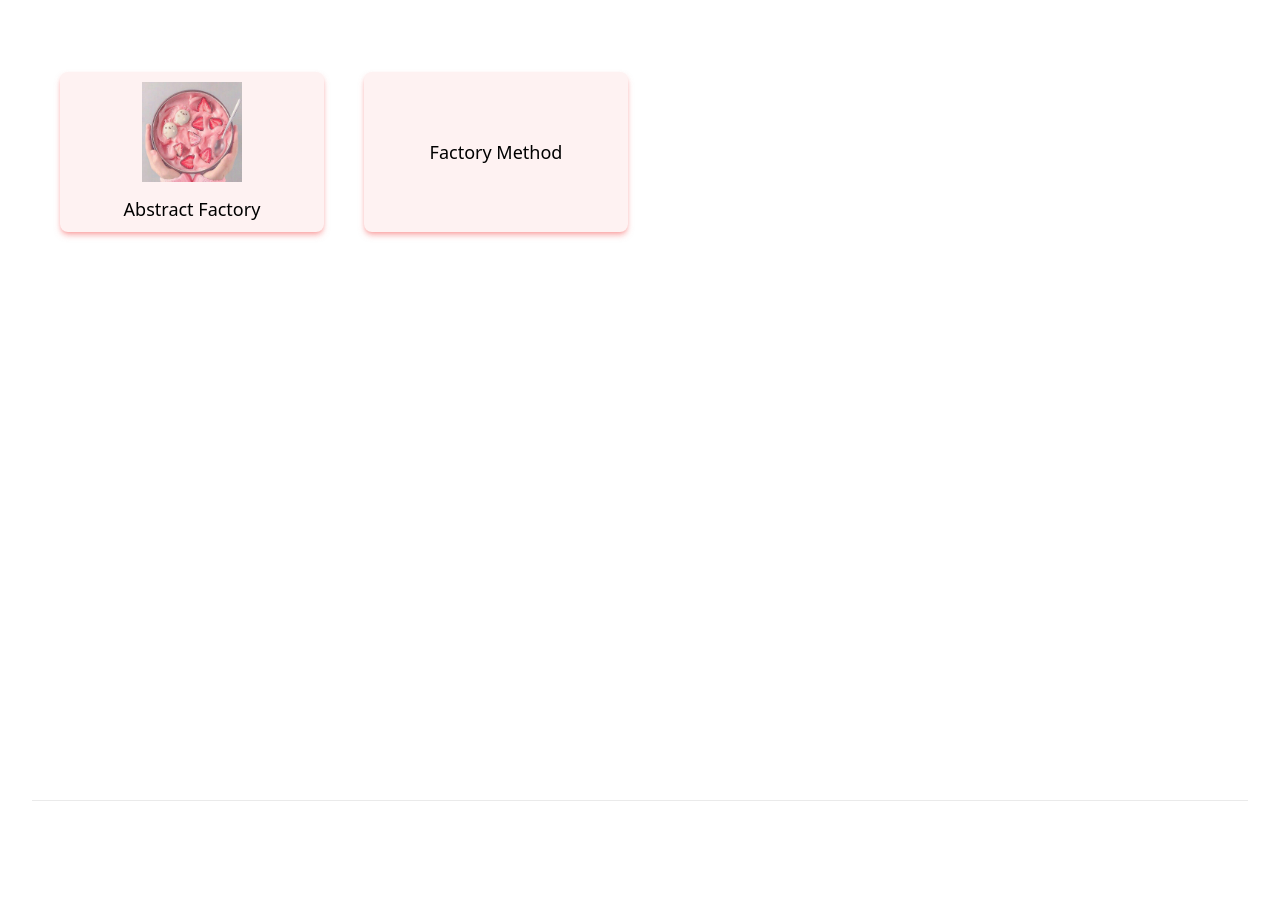
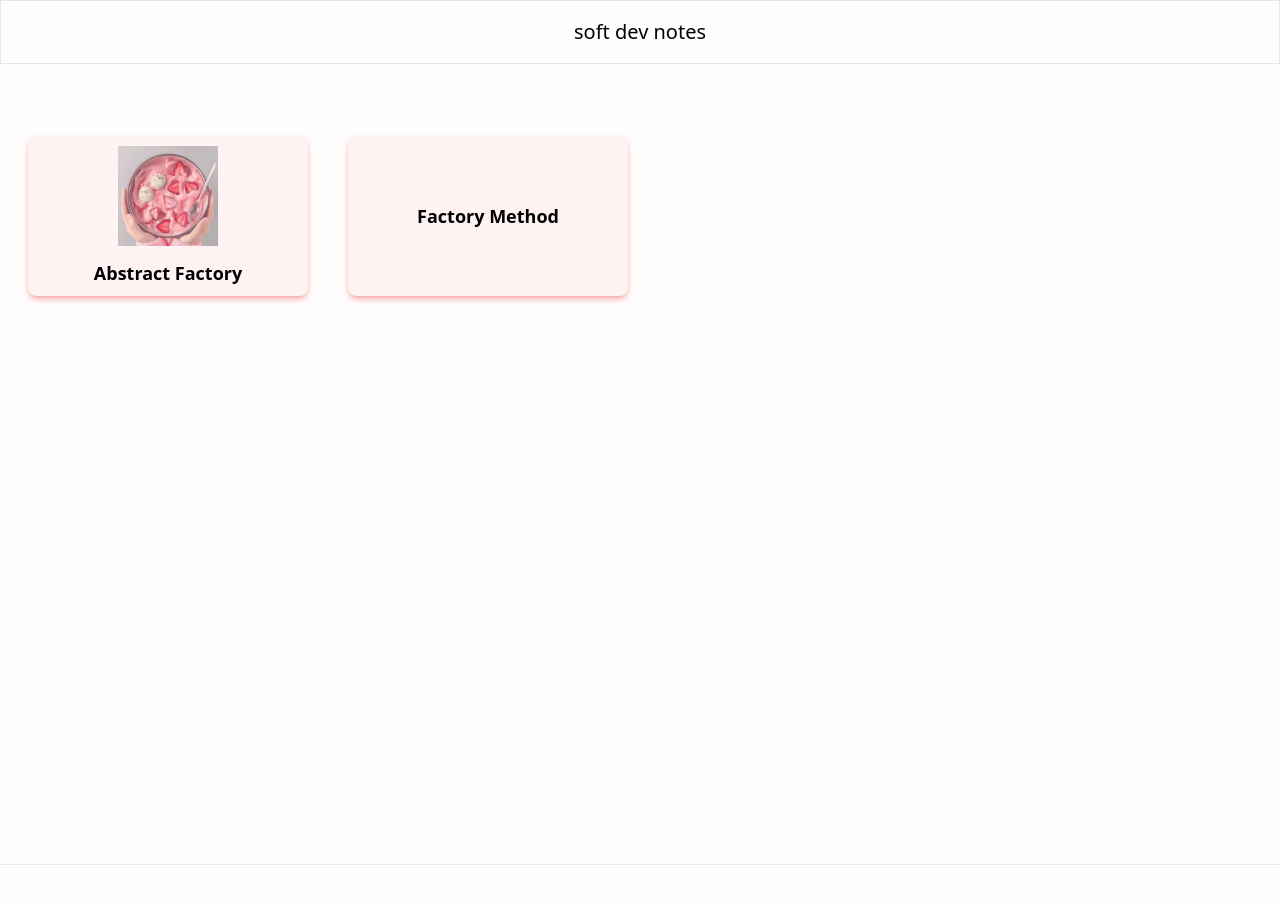
Before and after one commit to TheCodeKat/interactive-dev-notes, a Next.js app: page / in a window 1280 px wide. Shown: the top 904 px of the page. Before the commit the page ends 865 px from the top, so only its background shows below. Built offline with nearby package versions, Linux system fonts and the light colour scheme.

Commit message:
created the Header component

```diff
--- /dev/null
+++ b/components/Header.tsx
@@ -0,0 +1,7 @@
+export default function Header() {
+  return (
+    <div className="sticky top-0 z-50 bg-clip-padding backdrop-filter backdrop-blur-xl bg-opacity-60 border border-gray-200 p-4 text-center">
+      <h2>soft dev notes</h2>
+    </div>
+  );
+}
--- a/pages/_app.tsx
+++ b/pages/_app.tsx
@@ -1,8 +1,12 @@
-import '../styles/globals.css'
-import type { AppProps } from 'next/app'
+import "../styles/globals.css";
+import type { AppProps } from "next/app";
 
 function MyApp({ Component, pageProps }: AppProps) {
-  return <Component {...pageProps} />
+  return (
+    <div className="bg-rosewhite">
+      <Component {...pageProps} />
+    </div>
+  );
 }
 
-export default MyApp
+export default MyApp;
--- a/pages/index.tsx
+++ b/pages/index.tsx
@@ -1,7 +1,7 @@
 import type { GetStaticProps, NextPage } from "next";
 import Head from "next/head";
-import Image from "next/image";
 import Masonry from "react-masonry-css";
+import Header from "../components/Header";
 import NoteCard from "../components/NoteCard";
 import { getSortedNotesData } from "../lib/Notes";
 import styles from "../styles/Home.module.css";
@@ -28,6 +28,8 @@ export const Home: NextPage = ({ allNotesData }) => {
         <link rel="icon" href="/favicon.ico" />
       </Head>
 
+      <Header />
+
       <main className={styles.main}>
         <Masonry
           breakpointCols={breakpointColumns}
--- a/styles/Home.module.css
+++ b/styles/Home.module.css
@@ -1,7 +1,3 @@
-.container {
-  padding: 0 2rem;
-}
-
 .main {
   min-height: 100vh;
   padding: 4rem 0;
--- a/tailwind.config.js
+++ b/tailwind.config.js
@@ -7,14 +7,28 @@ module.exports = {
     "./components/**/*.{js,ts,jsx,tsx}",
   ],
   theme: {
-    extend: {},
+    extend: {
+      colors: {
+        transparent: 'transparent',
+        current: 'currentColor',
+        'white': '#ffffff',
+        'rosewhite': '#fffdfd',
+        'midnight': '#121063',
+        'metal': '#565584',
+        'tahiti': '#3ab7bf',
+        'silver': '#ecebff',
+        'bubble-gum': '#ff77e9',
+        'bermuda': '#78dcca',
+      }
+    }
+
   },
   plugins: [
     plugin(function({ addBase, theme }) {
       addBase({
         'h1': { fontSize: theme('fontSize.4xl'), fontWeight: theme('fontWeight.black') },
         'h2': { fontSize: theme('fontSize.xl') },
-        'h3': { fontSize: theme('fontSize.lg') },
+        'h3': { fontSize: theme('fontSize.lg'), fontWeight: theme('fontWeight.bold') },
       })
     })
   ]
```
